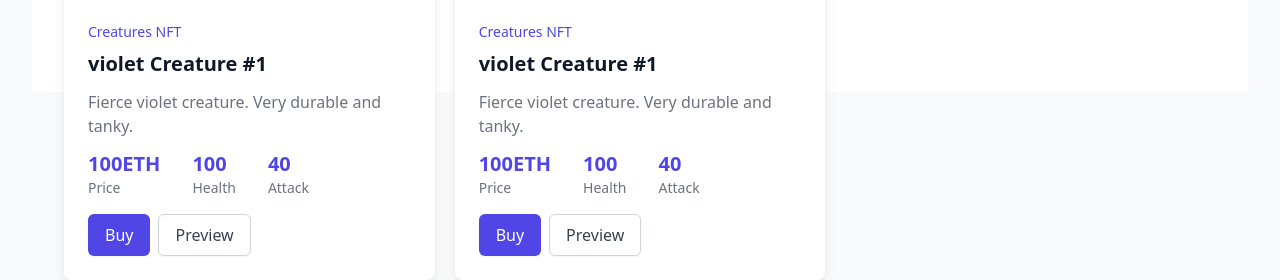
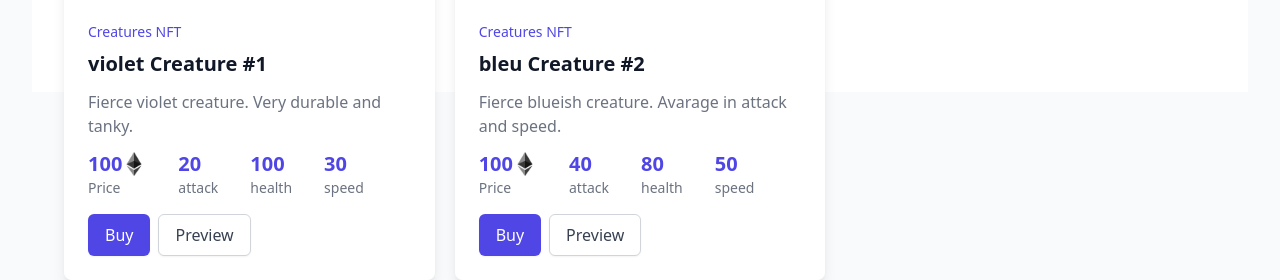
Before and after one commit to khoubaib-sudo/nft-marketplace, a Next.js app: page / in a window 1280 px wide. Shown: the part 636-916 px from the top of the page. Built offline with nearby package versions, Linux system fonts and the light colour scheme.

Commit message:
Display nft item values

```diff
--- a/components/nft/item/index.tsx
+++ b/components/nft/item/index.tsx
@@ -1,13 +1,18 @@
 import {FunctionComponent} from "react"
+import {NftMeta} from "../../../types/nft"
+
+type NftItemPoprs = {
+  item : NftMeta;
+}
 
 
-const NftItem: FunctionComponent = () => {
+const NftItem: FunctionComponent<NftItemPoprs> = ({item}) => {
     return(
         <>
             <div className="flex-shrink-0">
                 <img
                   className={`h-full w-full object-cover`}
-                  src={"https://eincode.mypinata.cloud/ipfs/QmaQYCrX9Fg2kGijqapTYgpMXV7QPPzMwGrSRfV9TvTsfM/Creature_1.png"}
+                  src={item.image}
                   alt="New NFT"
                 />
               </div>
@@ -17,30 +22,28 @@
                     Creatures NFT
                   </p>
                   <div className="block mt-2">
-                    <p className="text-xl font-semibold text-gray-900">violet Creature #1</p>
-                    <p className="mt-3 mb-3 text-base text-gray-500">Fierce violet creature. Very durable and tanky.</p>
+                    <p className="text-xl font-semibold text-gray-900">{item.name}</p>
+                    <p className="mt-3 mb-3 text-base text-gray-500">{item.description}</p>
                   </div>
                 </div>
+
                 <div className="overflow-hidden mb-4">
                   <dl className="-mx-4 -mt-4 flex flex-wrap">
                     <div className="flex flex-col px-4 pt-4">
                       <dt className="order-2 text-sm font-medium text-gray-500">Price</dt>
                       <dd className="order-1 text-xl font-extrabold text-indigo-600">
                         <div className="flex justify-center items-center">
-                          100
-                          {/* <img className="h-6" src="/images/small-eth.webp"/> */}
-                          ETH
+                           100
+                          <img className="h-6" src="/images/small-eth.png" alt="ether icon"/>
                         </div>
                       </dd>
                     </div>
-                    <div className="flex flex-col px-4 pt-4">
-                      <dt className="order-2 text-sm font-medium text-gray-500">Health</dt>
-                      <dd className="order-1 text-xl font-extrabold text-indigo-600">100</dd>
-                    </div>
-                    <div className="flex flex-col px-4 pt-4">
-                      <dt className="order-2 text-sm font-medium text-gray-500">Attack</dt>
-                      <dd className="order-1 text-xl font-extrabold text-indigo-600">40</dd>
-                    </div>
+                    {item.attributes.map(attribute=>
+                      <div key ={attribute.trait_type}className="flex flex-col px-4 pt-4">
+                        <dt className="order-2 text-sm font-medium text-gray-500">{attribute.trait_type}</dt>
+                        <dd className="order-1 text-xl font-extrabold text-indigo-600">{attribute.value}</dd>
+                      </div>
+                    )}
                   </dl>
                 </div>
                 <div>
--- a/components/nft/list/index.tsx
+++ b/components/nft/list/index.tsx
@@ -11,7 +11,9 @@
         <div className="mt-12 max-w-lg mx-auto grid gap-5 lg:grid-cols-3 lg:max-w-none">
             {nfts.map(nft =>
                 <div key={nft.image} className="flex flex-col rounded-lg shadow-lg overflow-hidden">
-                 <NftItem/>
+                 <NftItem
+                    item={nft}
+                 />
                 </div>
             )}
         </div>
```
Also changed, not shown: public/images/small-eth.png (added).
